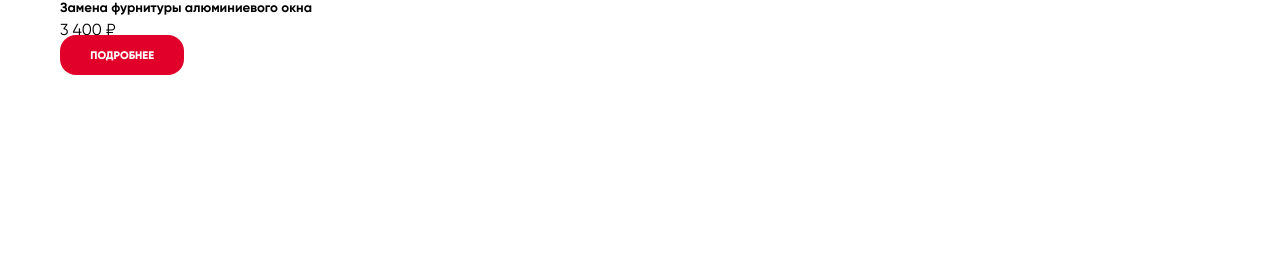
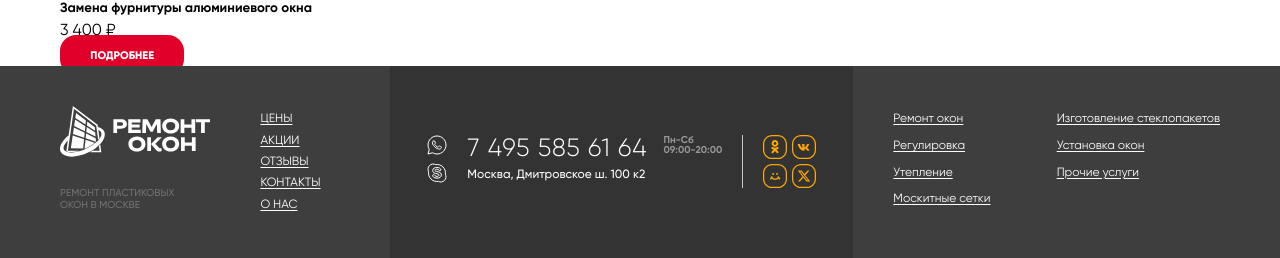
Before and after one commit to KharlamovEgor/repair, a website built with Vite: page src/index.html in a window 1280 px wide. Shown: the part 1779-2037 px from the top of the page. Before the commit the page ends 1854 px from the top, so only its background shows below. Built offline with nearby package versions, Linux system fonts and the light colour scheme.

Commit message:
footer is completed

```diff
--- a/src/css/style.css
+++ b/src/css/style.css
@@ -7,21 +7,24 @@
   --neutral-color: #505050;
   --text-color-alt: #3c4045;
   --bg-color: #eaeaea;
+
+  --footer-bg: #3e3e3e;
+  --footer-bg-dark: #333333;
 }
 
 html,
-body{
-	height: 100%;
+body {
+  height: 100%;
 }
 
 body {
   font-family: 'Gilroy', sans-serif;
   display: flex;
-	flex-direction: column;
+  flex-direction: column;
 }
 
-main{
-	flex-grow: 1;
+main {
+  flex-grow: 1;
 }
 
 .container {
@@ -306,3 +309,109 @@ button {
     display: none;
   }
 }
+
+/*FOOTER*/
+
+.footer {
+  background-color: var(--footer-bg);
+  padding-top: 2.5em;
+  padding-bottom: 2.5em;
+  color: var(--light-color);
+}
+
+.footer__logo {
+  color: #707070;
+  font-size: 0.625rem;
+  font-weight: 500;
+  line-height: 1.2;
+  text-transform: uppercase;
+
+  & img {
+    margin-bottom: 3em;
+  }
+}
+
+.footer__container {
+  display: flex;
+}
+
+.footer__list {
+  text-transform: uppercase;
+  font-size: 0.75rem;
+  line-height: 1.2;
+  margin-top: 0.48em;
+  margin-left: 4.2em;
+  padding: 0;
+}
+
+.footer__list--services {
+  text-transform: none;
+  margin-left: 3.33em;
+
+  display: grid;
+  grid-template-columns: 1fr 1fr;
+}
+
+.footer__list-item {
+  text-decoration: underline;
+  text-underline-offset: 0.2em;
+  margin-bottom: 0.58em;
+}
+
+.footer__bg-hack {
+  margin-top: -2.5em;
+  margin-bottom: -2.5em;
+  display: flex;
+  background-color: var(--footer-bg-dark);
+  margin-left: auto;
+}
+
+.footer__contacts {
+  display: flex;
+  align-self: center;
+  gap: 1.25em;
+  /*padding: 0 2.3125em;*/
+  padding-left: 2.3125em;
+  padding-right: 2.3125em;
+
+  & > div:nth-child(1) {
+    display: flex;
+    flex-direction: column;
+    gap: 0.5em;
+  }
+
+  & > div:nth-child(2) {
+    display: grid;
+    grid-template-columns: auto auto;
+    line-height: 1;
+    column-gap: 1em;
+
+    span:nth-child(1) {
+      font-size: 1.5625rem;
+      letter-spacing: 0.03em;
+      font-weight: 300;
+    }
+
+    span:nth-child(2) {
+      font-size: 0.625rem;
+      font-weight: 700;
+      color: #979797;
+    }
+
+    span:nth-child(3) {
+      font-size: 0.75rem;
+      font-weight: 500;
+    }
+  }
+
+  & > div:nth-child(3) {
+    width: 1px;
+    background-color: #bdced3;
+  }
+
+  & > div:nth-child(4) {
+    display: grid;
+    grid-template-columns: 1fr 1fr;
+    gap: 0.3125em;
+  }
+}
--- a/src/index.html
+++ b/src/index.html
@@ -105,7 +105,7 @@
           </div>
           <div class="advantages__inner">
             <div class="container">
-              <h1 class="advantages__title"> <span></span></h1>
+              <h1 class="advantages__title"><span></span></h1>
               <div class="advantages__content">
                 <b class="advantages__content-text">
                   <span>Гарантия на ремонт окон</span>
@@ -113,7 +113,9 @@
                   <span>Ремонтируем любые виды и типы окон</span>
                 </b>
                 <div class="advantages__content-app">
-                    <button class="advantages__content-btn button">оформить заявку</button>
+                  <button class="advantages__content-btn button">
+                    оформить заявку
+                  </button>
                   <div class="advantages__content-sale">
                     <b class="advantages__content-saletitle">скидка 10%</b>
                     <p class="advantages__content-saledate">до 13 января</p>
@@ -126,28 +128,34 @@
             <div class="container">
               <ul class="advantages__condition-list">
                 <li class="advantages__condition-item">
-                  <img src="" alt="icon" class="advantages__condition-icon">
-                  <p class="advantages__condition-desc">Бесплатный выезд на замер</p>
+                  <img src="" alt="icon" class="advantages__condition-icon" />
+                  <p class="advantages__condition-desc">
+                    Бесплатный выезд на замер
+                  </p>
                 </li>
                 <li class="advantages__condition-item">
-                  <img src="" alt="icon" class="advantages__condition-icon">
+                  <img src="" alt="icon" class="advantages__condition-icon" />
                   <p class="advantages__condition-desc">14 лет на рынке</p>
                 </li>
                 <li class="advantages__condition-item">
-                  <img src="" alt="icon" class="advantages__condition-icon">
-                  <p class="advantages__condition-desc">Работаем без выходных</p>
+                  <img src="" alt="icon" class="advantages__condition-icon" />
+                  <p class="advantages__condition-desc">
+                    Работаем без выходных
+                  </p>
                 </li>
                 <li class="advantages__condition-item">
-                  <img src="" alt="icon" class="advantages__condition-icon">
+                  <img src="" alt="icon" class="advantages__condition-icon" />
                   <p class="advantages__condition-desc">Без предоплаты</p>
                 </li>
                 <li class="advantages__condition-item">
-                  <img src="" alt="icon" class="advantages__condition-icon">
+                  <img src="" alt="icon" class="advantages__condition-icon" />
                   <p class="advantages__condition-desc">14754 окна обслужили</p>
                 </li>
                 <li class="advantages__condition-item">
-                  <img class="advantages__condition-icon" src="" alt="icon">
-                  <p class="advantages__condition-desc">Срочное изготовление за 5 минут</p>
+                  <img class="advantages__condition-icon" src="" alt="icon" />
+                  <p class="advantages__condition-desc">
+                    Срочное изготовление за 5 минут
+                  </p>
                 </li>
               </ul>
             </div>
@@ -157,7 +165,7 @@
       <section class="services">
         <div class="container">
           <div class="services__inner">
-            <div class="services__item" style="background-image: '#';">
+            <div class="services__item" style="background-image: '#'">
               <div class="services__content">
                 <h5 class="services__content-title">
                   <a class="services__content-titlelink" href="#">
@@ -170,7 +178,7 @@
                 </div>
               </div>
             </div>
-            <div class="services__item" style="background-image: '#';">
+            <div class="services__item" style="background-image: '#'">
               <div class="services__content">
                 <h5 class="services__content-title">
                   <a class="services__content-titlelink" href="#">
@@ -183,9 +191,11 @@
                 </div>
               </div>
             </div>
-            <div class="services__item" style="background-image: '#';">
+            <div class="services__item" style="background-image: '#'">
               <div class="services__content">
-                <h5 class="services__content-title services__content-title--smalwidth">
+                <h5
+                  class="services__content-title services__content-title--smalwidth"
+                >
                   <a class="services__content-titlelink" href="#">
                     Защита от детей
                   </a>
@@ -196,12 +206,13 @@
                 </div>
               </div>
             </div>
-            <div class="services__item" style="background-image: '#';">
+            <div class="services__item" style="background-image: '#'">
               <div class="services__content">
-                <h5 class="services__content-title services__content-title--smalwidth">
+                <h5
+                  class="services__content-title services__content-title--smalwidth"
+                >
                   <a class="services__content-titlelink" href="#">
-                    регулировка
-                    окон
+                    регулировка окон
                   </a>
                 </h5>
                 <div class="services__content-inner">
@@ -210,12 +221,13 @@
                 </div>
               </div>
             </div>
-            <div class="services__item" style="background-image: '#';">
+            <div class="services__item" style="background-image: '#'">
               <div class="services__content">
-                <h5 class="services__content-title services__content-title--smalwidth">
+                <h5
+                  class="services__content-title services__content-title--smalwidth"
+                >
                   <a class="services__content-titlelink" href="#">
-                    замена
-                    уплотнителя
+                    замена уплотнителя
                   </a>
                 </h5>
                 <div class="services__content-inner">
@@ -224,12 +236,13 @@
                 </div>
               </div>
             </div>
-            <div class="services__item" style="background-image: '#';">
+            <div class="services__item" style="background-image: '#'">
               <div class="services__content">
-                <h5 class="services__content-title services__content-title--smalwidth">
+                <h5
+                  class="services__content-title services__content-title--smalwidth"
+                >
                   <a class="services__content-titlelink" href="#">
-                    москитные
-                    сетки
+                    москитные сетки
                   </a>
                 </h5>
                 <div class="services__content-inner">
@@ -238,12 +251,11 @@
                 </div>
               </div>
             </div>
-            <div class="services__item" style="background-image: '#';">
+            <div class="services__item" style="background-image: '#'">
               <div class="services__content">
                 <h5 class="services__content-title">
                   <a class="services__content-titlelink" href="#">
-                    изготовление
-                    стеклопакетов
+                    изготовление стеклопакетов
                   </a>
                 </h5>
                 <div class="services__content-inner">
@@ -252,12 +264,11 @@
                 </div>
               </div>
             </div>
-            <div class="services__item" style="background-image: '#';">
+            <div class="services__item" style="background-image: '#'">
               <div class="services__content">
                 <h5 class="services__content-title">
                   <a class="services__content-titlelink" href="#">
-                    производство и
-                    установка окон
+                    производство и установка окон
                   </a>
                 </h5>
                 <div class="services__content-inner">
@@ -266,12 +277,11 @@
                 </div>
               </div>
             </div>
-            <div class="services__item" style="background-image: '#';">
+            <div class="services__item" style="background-image: '#'">
               <div class="services__content">
                 <h5 class="services__content-title">
                   <a class="services__content-titlelink" href="#">
-                    замена
-                    фурнитуры
+                    замена фурнитуры
                   </a>
                 </h5>
                 <div class="services__content-inner">
@@ -300,14 +310,29 @@
       </section> -->
       <section class="form-section signup">
         <div class="container container--big">
-          <div class="form-section__inner signup__inner" style="background-image: '#';">
+          <div
+            class="form-section__inner signup__inner"
+            style="background-image: '#'"
+          >
             <div class="container">
               <div class="form-section__inner-content singup__inner-content">
-                <h3 class="form-section__title">запишитесь на <span>бесплатную</span> консультацию</h3>
+                <h3 class="form-section__title">
+                  запишитесь на <span>бесплатную</span> консультацию
+                </h3>
                 <form class="form-section__form" action="#">
-                  <input class="form-section__form-input" placeholder="ваше имя" type="text">
-                  <input class="form-section__form-input" placeholder="Ваш телефон" type="text">
-                  <button class="button form-section__form-button">отправить заявку</button>
+                  <input
+                    class="form-section__form-input"
+                    placeholder="ваше имя"
+                    type="text"
+                  />
+                  <input
+                    class="form-section__form-input"
+                    placeholder="Ваш телефон"
+                    type="text"
+                  />
+                  <button class="button form-section__form-button">
+                    отправить заявку
+                  </button>
                 </form>
               </div>
             </div>
@@ -320,35 +345,59 @@
             <h3 class="title examples__title"></h3>
             <div class="examples__content">
               <div class="examples__content-item">
-                <img class="examples__content-img" src="" alt="Фото услуги">
-                <h5 class="examples__content-title">Замена фурнитуры алюминиевого окна</h5>
+                <img class="examples__content-img" src="" alt="Фото услуги" />
+                <h5 class="examples__content-title">
+                  Замена фурнитуры алюминиевого окна
+                </h5>
                 <div class="examples__content-block">
                   <p class="examples__content-price">3 400 ₽</p>
-                  <a class="button button--inverse examples__content-button" href="#">ПОДРОБНЕЕ</a>
+                  <a
+                    class="button button--inverse examples__content-button"
+                    href="#"
+                    >ПОДРОБНЕЕ</a
+                  >
                 </div>
               </div>
               <div class="examples__content-item">
-                <img class="examples__content-img" src="" alt="Фото услуги">
-                <h5 class="examples__content-title">Регулировка створок деревянного окна</h5>
+                <img class="examples__content-img" src="" alt="Фото услуги" />
+                <h5 class="examples__content-title">
+                  Регулировка створок деревянного окна
+                </h5>
                 <div class="examples__content-block">
                   <p class="examples__content-price">950 ₽</p>
-                  <a class="button button--inverse examples__content-button" href="#">ПОДРОБНЕЕ</a>
+                  <a
+                    class="button button--inverse examples__content-button"
+                    href="#"
+                    >ПОДРОБНЕЕ</a
+                  >
                 </div>
               </div>
               <div class="examples__content-item">
-                <img class="examples__content-img" src="" alt="Фото услуги">
-                <h5 class="examples__content-title">Замена фурнитуры на пластиковых окнах</h5>
+                <img class="examples__content-img" src="" alt="Фото услуги" />
+                <h5 class="examples__content-title">
+                  Замена фурнитуры на пластиковых окнах
+                </h5>
                 <div class="examples__content-block">
                   <p class="examples__content-price">4 460 ₽</p>
-                  <a class="button button--inverse examples__content-button" href="#">ПОДРОБНЕЕ</a>
+                  <a
+                    class="button button--inverse examples__content-button"
+                    href="#"
+                    >ПОДРОБНЕЕ</a
+                  >
                 </div>
               </div>
               <div class="examples__content-item">
-                <img class="examples__content-img" src="" alt="Фото услуги">
-                <h5 class="examples__content-title">Замена фурнитуры алюминиевого окна</h5>
+                <img class="examples__content-img" src="" alt="Фото услуги" />
+                <h5 class="examples__content-title">
+                  Замена фурнитуры алюминиевого окна
+                </h5>
                 <div class="examples__content-block">
                   <p class="examples__content-price">3 400 ₽</p>
-                  <a class="button button--inverse examples__content-button" href="#">ПОДРОБНЕЕ</a>
+                  <a
+                    class="button button--inverse examples__content-button"
+                    href="#"
+                    >ПОДРОБНЕЕ</a
+                  >
                 </div>
               </div>
             </div>
@@ -369,13 +418,56 @@
               <li class="about__list-item"></li>
             </ul>
             <p class="about__text"></p>
-
           </div>
         </div>
       </section>
     </main>
     <footer class="footer">
+      <div class="footer__container container">
+        <div class="footer__logo">
+          <img src="images/footer-logo.svg" alt="" />
+          <span>Ремонт пластиковых<br />окон в Москве</span>
+        </div>
+        <ul class="footer__list">
+          <li class="footer__list-item"><a href="#">Цены</a></li>
+          <li class="footer__list-item"><a href="#">Акции</a></li>
+          <li class="footer__list-item"><a href="#">Отзывы</a></li>
+          <li class="footer__list-item"><a href="#">Контакты</a></li>
+          <li class="footer__list-item"><a href="#">О нас</a></li>
+        </ul>
+        <div class="footer__bg-hack">
+          <div class="footer__contacts">
+            <div>
+              <img src="images/whatsapp-white.svg" alt="" />
+              <img src="images/skype-white.svg" alt="" />
+            </div>
+            <div>
+              <span>7 495 585 61 64</span>
+              <span>Пн-Сб<br />09:00-20:00</span>
+              <span>Москва, Дмитровское ш. 100 к2</span>
+            </div>
+            <div></div>
+            <div>
+              <a href="#"><img src="images/ok-yellow.svg" alt="" /></a>
+              <a href="#"><img src="images/vk-yellow.svg" alt="" /></a>
+              <a href="#"><img src="images/mail-yellow.svg" alt="" /></a>
+              <a href="#"><img src="images/x-yellow.svg" alt="" /></a>
+            </div>
+          </div>
+        </div>
 
+        <ul class="footer__list footer__list--services">
+          <li class="footer__list-item"><a href="#">Ремонт окон</a></li>
+          <li class="footer__list-item">
+            <a href="#">Изготовление стеклопакетов</a>
+          </li>
+          <li class="footer__list-item"><a href="#">Регулировка</a></li>
+          <li class="footer__list-item"><a href="#">Установка окон</a></li>
+          <li class="footer__list-item"><a href="#">Утепление</a></li>
+          <li class="footer__list-item"><a href="#">Прочие услуги</a></li>
+          <li class="footer__list-item"><a href="#">Москитные сетки</a></li>
+        </ul>
+      </div>
     </footer>
     <script type="module" src="js/script.js"></script>
   </body>
```
Also changed, not shown: src/images/footer-logo.svg (added), src/images/mail-yellow.svg (added), src/images/ok-yellow.svg (added), src/images/skype-white.svg (added), src/images/vk-yellow.svg (added), src/images/whatsapp-white.svg (added), src/images/x-yellow.svg (added). Lines whose indentation alone changed are shown as unchanged.
